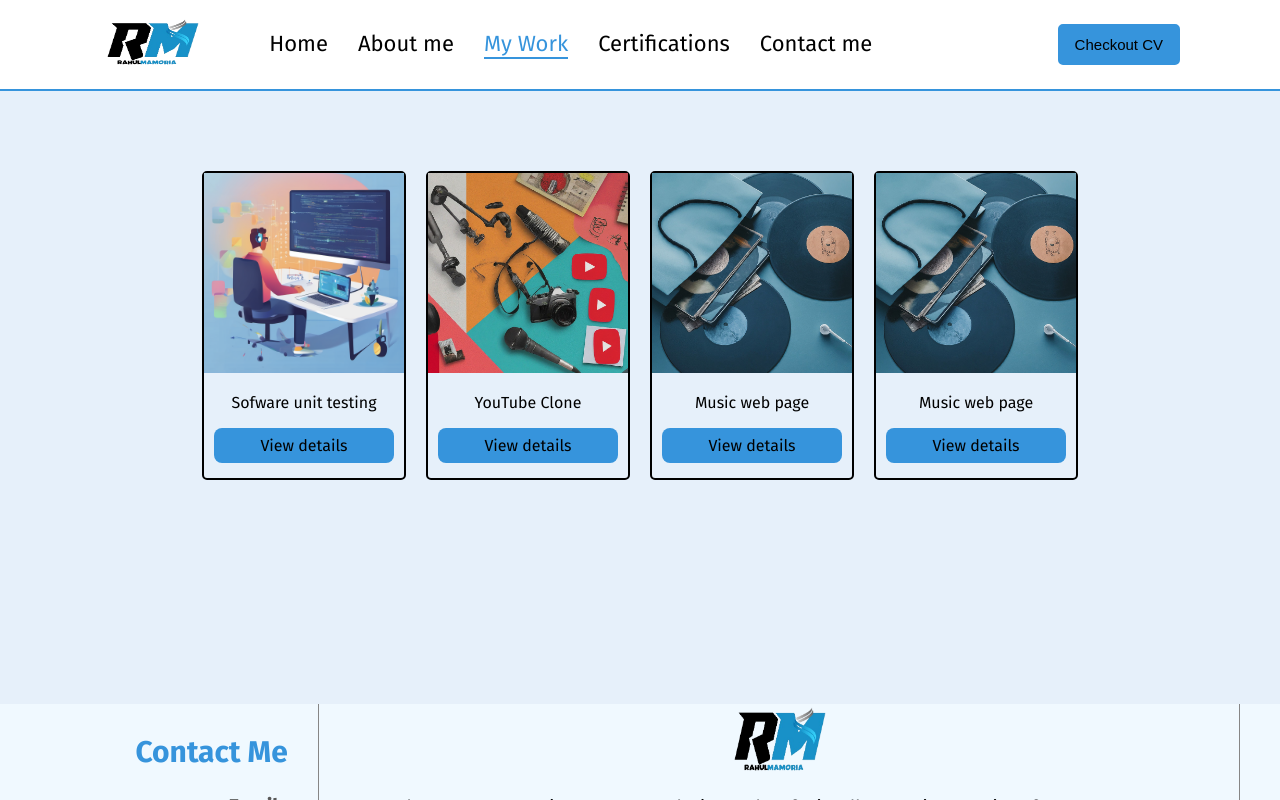
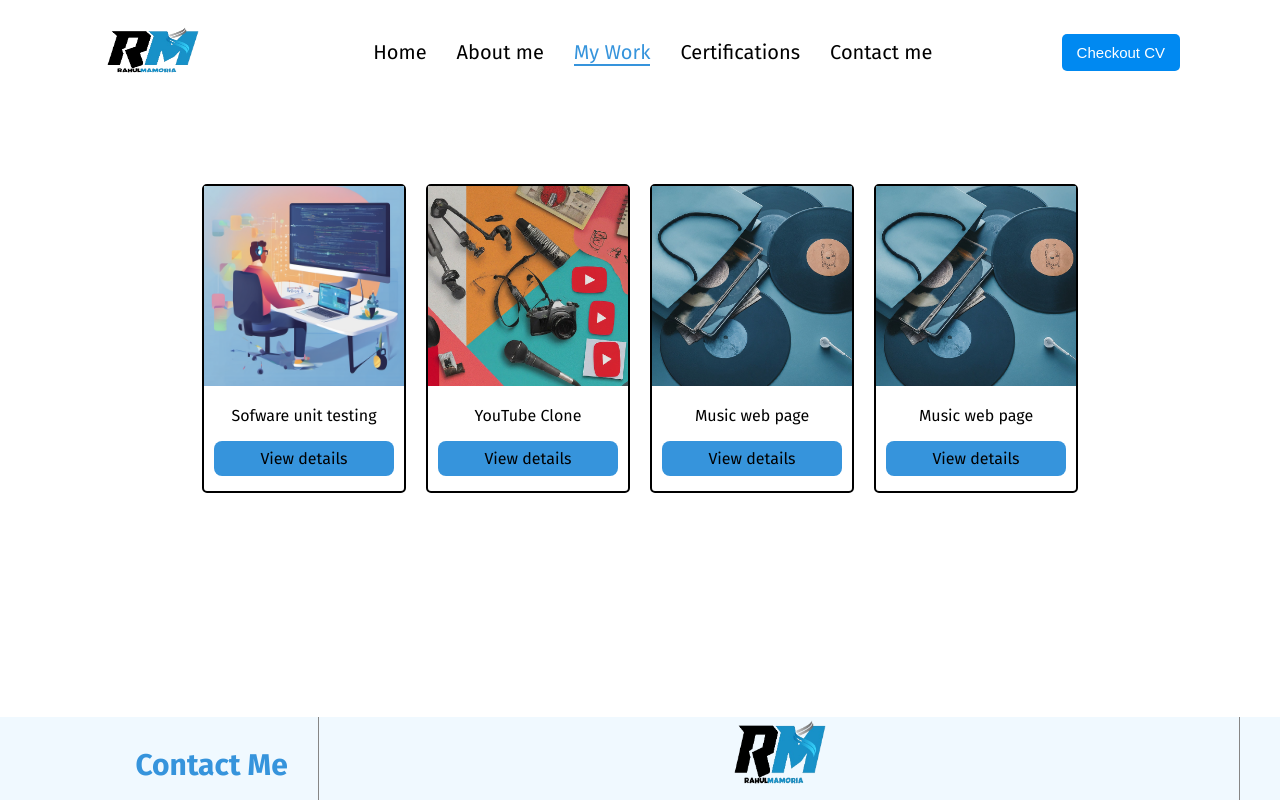
Before and after one commit to rahulmamoria30/rahul-mamoria, a Next.js app: page /projects/project-card in a window 1280 px wide. Shown: the top 800 px of the page. Built offline with nearby package versions, Linux system fonts and the light colour scheme.

Commit message:
form is working

```diff
--- a/components/Header/main-header.js
+++ b/components/Header/main-header.js
@@ -28,6 +28,7 @@ export default function MainHeader() {
 
       <div className={style.navigation}>
         <ul className={style.navigation_items}>
+        <li>
           <Link
             className={`${style.navigation_item} ${
               router.pathname === "/" ? style.active : ""
@@ -36,6 +37,10 @@ export default function MainHeader() {
           >
             Home
           </Link>
+
+        </li>
+
+          <li>
           <Link
             className={`${style.navigation_item} ${
               router.pathname.startsWith("/about")? style.active : ""
@@ -44,6 +49,10 @@ export default function MainHeader() {
           >
             About me
           </Link>
+
+          </li>
+
+          <li>
           <Link
             className={`${style.navigation_item} ${
               router.pathname.startsWith("/projects") ? style.active : ""
@@ -52,6 +61,10 @@ export default function MainHeader() {
           >
              My Work
           </Link>
+
+          </li>
+
+          <li>
           <Link
             className={`${style.navigation_item} ${
               router.pathname.startsWith("/certificates") ? style.active : ""
@@ -61,6 +74,10 @@ export default function MainHeader() {
             Certifications
           </Link>
 
+          </li>
+
+
+         <li>
           <Link
             className={`${style.navigation_item} ${
               router.pathname.startsWith("/contact-me") ? style.active : ""
@@ -69,6 +86,8 @@ export default function MainHeader() {
           >
             Contact me
           </Link>
+
+         </li>
         </ul>
       </div>
 
--- a/components/Header/main-header.module.css
+++ b/components/Header/main-header.module.css
@@ -3,10 +3,11 @@
   display: flex;
   align-items: center;
   justify-content: space-between;
+  gap: 100px;
   background-color: #ffffff;
   font-size: 20px;
-  padding: 10px 100px;
-  border-bottom: 2px solid rgb(54, 148, 220);
+  padding: 20px 100px;
+  /* border-bottom: 2px solid rgb(54, 148, 220); */
 }
 
 .logo_box {
@@ -21,18 +22,22 @@
   cursor: pointer;
 }
 
-/* Your CSS module file, e.g., Navigation.module.css */
+
 .navigation_items {
   display: flex;
   gap: 30px;
   text-decoration: none;
-  margin-left: -10rem;
+
 }
 
+.navigation_items li{
+  list-style: none;
+
+}
 .navigation_item {
   list-style: none;
   text-decoration: none;
-  font-size: 22px;
+  font-size: 20px;
   color: black;
   font-family: "fira sans";
 }
@@ -49,18 +54,20 @@
 .btn_cv {
   border: none;
   color: black;
-  background-color: rgb(54, 148, 220);
+  background-color:rgb(0, 137, 241);
   font-size: 15px;
-  border: 2px solid rgb(54, 148, 220);
+  /* border: 2px solid rgb(54, 148, 220); */
   border-radius: 5px;
   padding: 10px 15px;
   cursor: pointer;
+  color: rgb(255, 255, 255);
 }
 .cv{
   text-decoration: none;
-  color: black;
+  color: rgb(255, 255, 255);
+
+
 }
 .btn_cv:hover {
-  color: rgb(171, 43, 43); /* Ensure text color remains black on hover */
- background-color: rgb(146, 203, 247); /* Change border color on hover */
+  background-color: rgb(87, 182, 255);
 }
--- a/components/Skills/Skills.module.css
+++ b/components/Skills/Skills.module.css
@@ -9,6 +9,7 @@
     justify-content: center; /* Space items evenly */
     flex-wrap: wrap; /* Allow items to wrap to the next row if needed */
     gap: 20px;
+    margin-top: 20px;
 
   }
 
--- a/styles/globals.css
+++ b/styles/globals.css
@@ -6,7 +6,7 @@ body{
   /* background-color: rgb(160, 214, 255); */
   /* margin: 0px 100px; */
   font-family: 'Fira Sans', sans-serif;
-  background-color: rgb(230, 240, 250);
+  /* background-color: rgb(230, 240, 250); */
 }
 
 .navigation_item {
```
Also changed, not shown: components/Home/Home.module.css (+9 -3 lines), components/Home/home.js (+4 -4 lines), public/images/my-image.jpeg (added).
